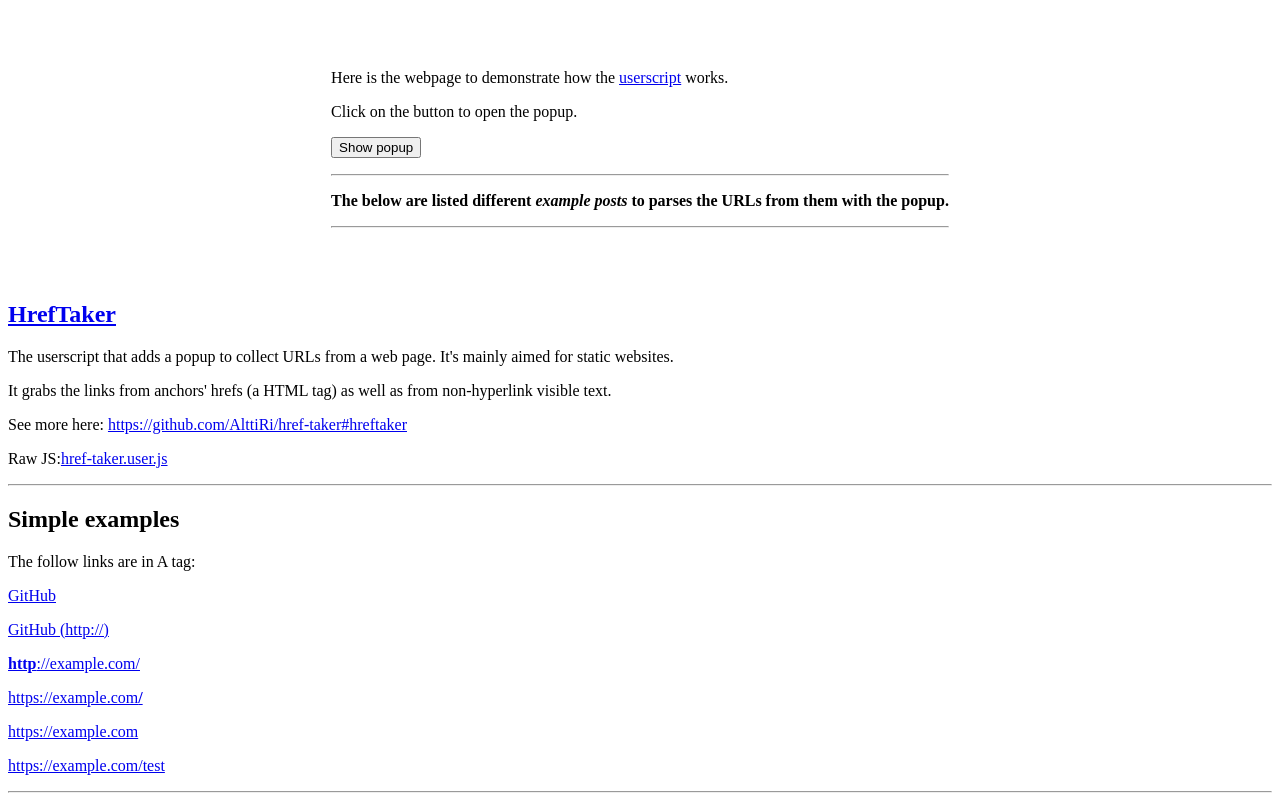
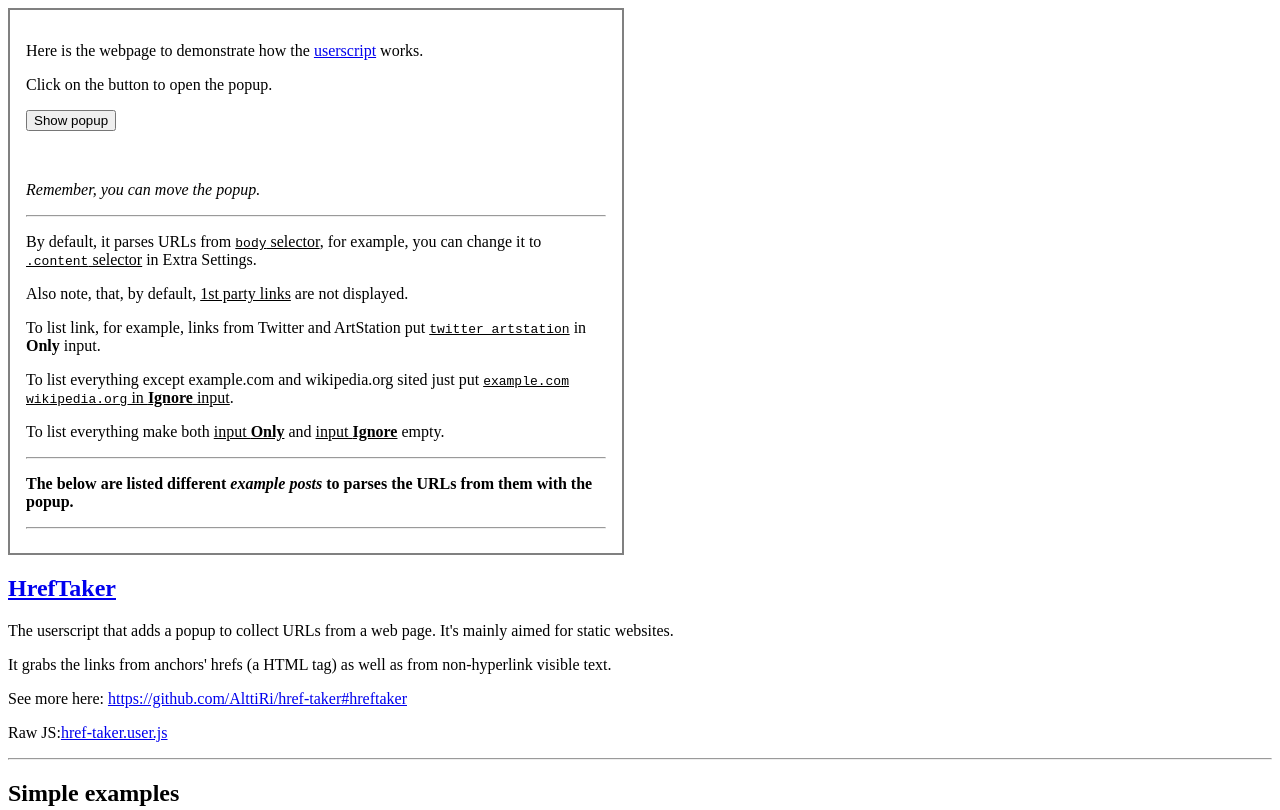
Before and after one commit to AlttiRi/href-taker, a plain HTML site: page demo.html in a window 1280 px wide. Shown: the top 810 px of the page. Drawn offline with Linux system fonts and the light colour scheme.

Commit message:
Update demo

```diff
--- a/demo.html
+++ b/demo.html
@@ -16,11 +16,56 @@
         }
         header {
             display: flex;
-            justify-content: center;
-            padding: 45px 0;
+            justify-content: start;
+            padding: 16px;
+            border: 2px solid gray;
+            max-width: 580px;
+        }
+        span[onclick] {
+            cursor: pointer;
+            text-decoration: underline;
+        }
+        span[onclick]:active {
+            text-shadow: gray 0 0 1px;
+            user-select: none;
         }
     </style>
-    <script src="./href-taker.user.js" defer></script>
+    <script defer type="module">
+        if (localStorage.getItem("ujs-href-taker") === null) {
+            localStorage.setItem("ujs-href-taker", JSON.stringify({console_vars: true}));
+        }
+
+        import "./href-taker.user.js";
+
+        const getShadowRoot = () => document.querySelector("#href-taker-outer-shadow-wrapper")?.shadowRoot;
+        globalThis.getShadowRoot = getShadowRoot();
+
+        function setInputValue(name, value) {
+            const shadowRoot = getShadowRoot();
+            if (!shadowRoot) {
+                return;
+            }
+            updateSettings({[name]: value});
+            renderUrlList();
+            getShadowRoot().querySelector(`input[name="${name}"]`).value = value;
+        }
+
+        function setCheckboxValue(name, checked) {
+            const shadowRoot = getShadowRoot();
+            if (!shadowRoot) {
+                return;
+            }
+            if (checked === undefined) {
+                checked = !settings[name];
+            }
+            updateSettings({[name]: checked});
+            renderUrlList();
+            shadowRoot.querySelector(`input[name="${name}"]`).checked = checked;
+        }
+
+        globalThis.setInputValue    = setInputValue;
+        globalThis.setCheckboxValue = setCheckboxValue;
+    </script>
 </head>
 <body>
 
@@ -29,6 +74,35 @@
     <p>Here is the webpage to demonstrate how the <a href="https://github.com/AlttiRi/href-taker/blob/master/href-taker.user.js" target="_blank">userscript</a> works.</p>
     <p>Click on the button to open the popup.</p>
     <p><button onclick="showPopup()">Show popup</button></p>
+    <br>
+    <p><i>Remember, you can move the popup.</i></p>
+    <hr>
+    <p>
+        By default, it parses URLs from <span onclick="setInputValue('input_selector', 'body')"><code>body</code> selector</span>,
+        for example, you can change it to <span onclick="setInputValue('input_selector', '.content');"><code>.content</code> selector</span>
+        in Extra Settings.
+    </p>
+    <p>Also note, that, by default, <span onclick="setCheckboxValue('ignore_first_party')">1st party links</span> are not displayed.</p>
+
+    <p>
+        To list link, for example, links from Twitter and ArtStation put
+        <span onclick="setInputValue('input_only', 'twitter artstation')"><code>twitter artstation</code></span>
+        in <b>Only</b> input.
+    </p>
+
+    <p>
+        To list everything except example.com and wikipedia.org sited just put
+        <span onclick="setInputValue('input_ignore', 'example.com wikipedia.org')"><code>example.com wikipedia.org</code> in <b>Ignore</b> input</span>.
+    </p>
+
+    <p>
+        To list everything make both
+        <span onclick="setInputValue('input_only', '')">input <b>Only</b></span>
+        and
+        <span onclick="setInputValue('input_ignore', '')">input <b>Ignore</b></span>
+        empty.
+    </p>
+
     <hr>
     <p><b>The below are listed different <i>example posts</i> to parses the URLs from them with the popup.</b></p>
     <hr>
@@ -73,6 +147,7 @@
         Text URLs
     </h2>
     <div class="content">
+        <p>Online demo: https://alttiri.github.io/href-taker/demo</p>
         <p>Readme link: https://github.com/AlttiRi/href-taker#hreftaker</p>
         <p>Made by AlttiRi. The profile URL: <span>https://github.com/AlttiRi</span></p>
         <br>
--- a/href-taker.user.js
+++ b/href-taker.user.js
@@ -1,6 +1,6 @@
 // ==UserScript==
 // @name        HrefTaker
-// @version     0.2.1-2023.03.03
+// @version     0.2.2-2023.03.04
 // @namespace   gh.alttiri
 // @description URL grabber popup
 // @license     GPL-3.0
@@ -13,7 +13,7 @@
 
 
 const global = typeof unsafeWindow === "object" ? unsafeWindow.globalThis : globalThis;
-const debug = false;
+const debug = location.pathname === "/href-taker/demo.html" && ["localhost", "alttiri.github.io"].some(h => location.hostname === h);
 
 const {showPopup} = initHrefTaker();
 if (typeof GM_registerMenuCommand === "function") {
@@ -66,8 +66,8 @@
             input_ignore_disabled: false,
             include_text_url: true,
             only_text_url: false,
-            console_log: false,
-            console_vars: true,
+            console_log: debug,
+            console_vars: debug,
             unique: true,
             sort: true,
             reverse: false,
@@ -135,7 +135,7 @@
     }
 
     if (settings.console_vars) {
-        Object.assign(global, methods);
+        Object.assign(global, {...methods, settings, updateSettings});
     }
 
     return methods;
@@ -284,7 +284,7 @@
                         Console log
                     </label>
                     <label title="Expose variables to console">
-                        <input type="checkbox" name="console_vars" ${checked(console_vars)}>
+                        <input type="checkbox" name="console_vars" ${checked(console_vars)} ${debug ? "disabled": ""}>
                         Console vars
                     </label>
                 </div>
```
